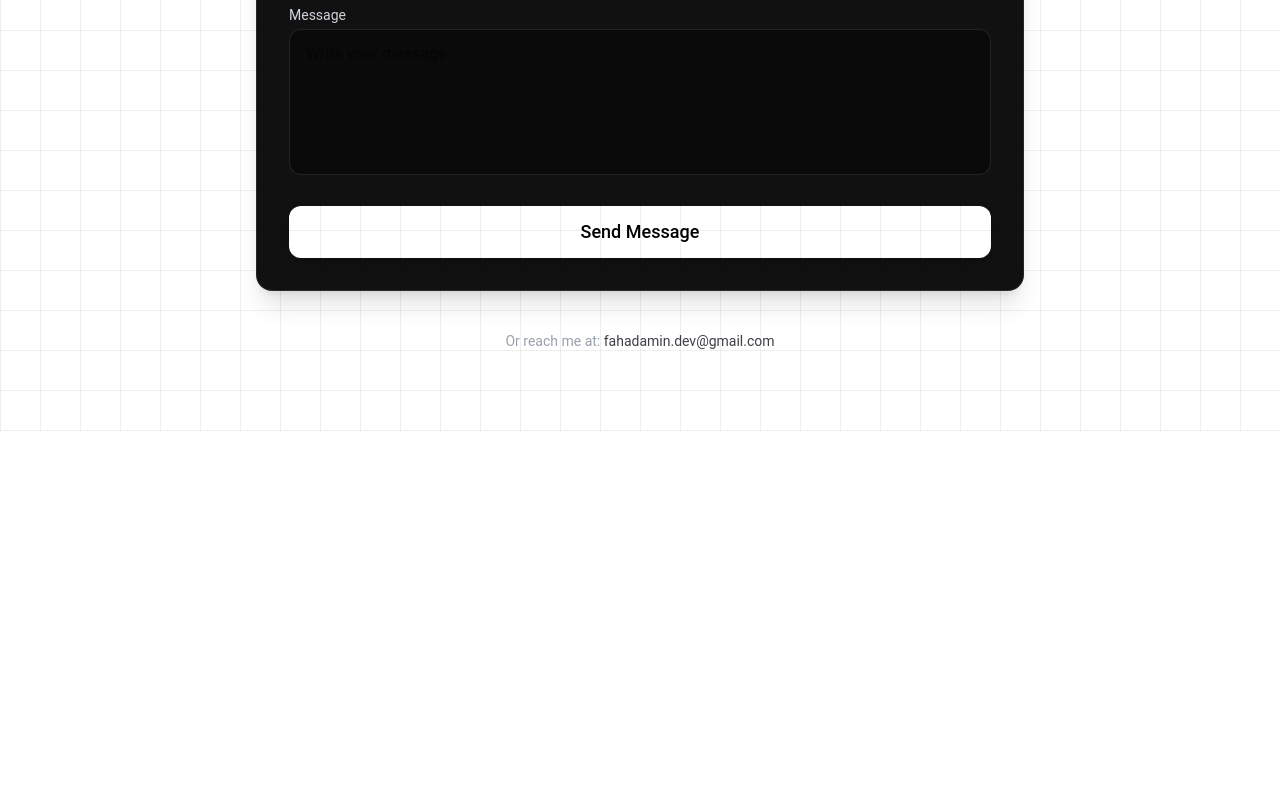
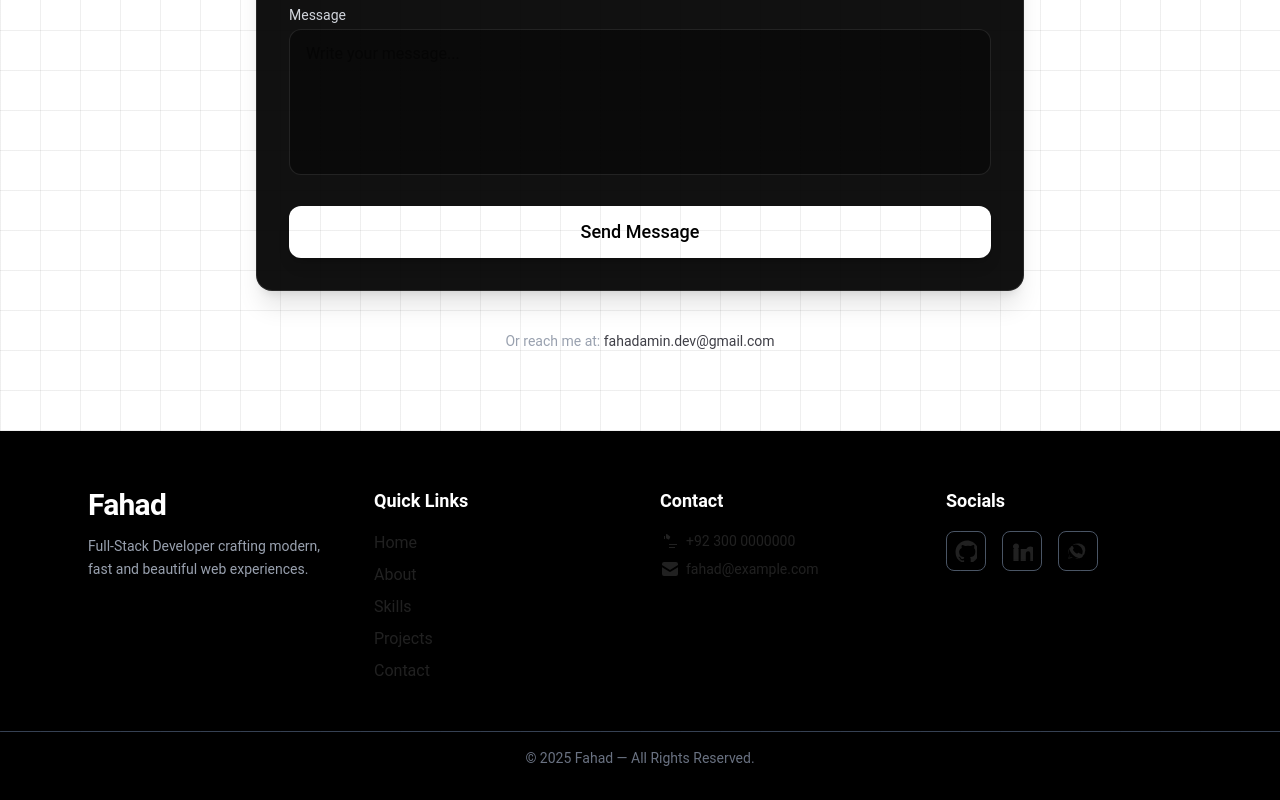
Before and after one commit to Faadi4u/portfolio, a React (Vite) app: page / in a window 1280 px wide. Shown: the part 4760-5560 px from the top of the page. Before the commit the page ends 5191 px from the top, so only its background shows below. Built offline with nearby package versions, Linux system fonts and the light colour scheme.

Commit message:
feat(footer):Footer done with repsonsive layout.

```diff
--- a/src/App.jsx
+++ b/src/App.jsx
@@ -8,7 +8,7 @@ import Skills from "./Components/Skills.jsx";
 import Projects from "./Components/Projects.jsx";
 import FAQ from "./Components/FAQ.jsx";
 import Contact from "./Components/Contact.jsx";
-// import Footer from "./Components/Footer.jsx";
+import Footer from "./Components/Footer.jsx";
 
 const App = () => {
   return (
@@ -67,12 +67,12 @@ const App = () => {
       </div>
 
       {/* Footer Section  */}
-      {/* <div className="font-grotesk relative  bg-white">
+      <div className="font-grotesk relative  bg-white">
         <div class=" absolute inset-0 grid-overlay pointer-events-none"></div>
         <div className="">
           <Footer/>
         </div>
-      </div> */}
+      </div>
 
     </div>
   );
--- /dev/null
+++ b/src/Components/Footer.jsx
@@ -0,0 +1,104 @@
+const Footer = () => {
+  return (
+    <footer className="w-full bg-black text-gray-300 pt-14 pb-8 font-neue">
+
+      {/* TOP GRID */}
+      <div className="max-w-6xl mx-auto px-6 grid grid-cols-1 md:grid-cols-4 gap-10">
+
+        {/* BRAND */}
+        <div>
+          <h2 className="text-3xl font-bold text-white tracking-tight">Fahad</h2>
+          <p className="mt-3 text-gray-400 text-sm leading-relaxed">
+            Full-Stack Developer crafting modern, fast and beautiful web experiences.
+          </p>
+        </div>
+
+        {/* QUICK LINKS */}
+        <div>
+          <h3 className="text-lg font-semibold text-white mb-4">Quick Links</h3>
+          <ul className="space-y-2">
+            {["Home", "About", "Skills", "Projects", "Contact"].map((item) => (
+              <li key={item}>
+                <a
+                  href={`#${item.toLowerCase()}`}
+                  className="hover:text-white transition"
+                >
+                  {item}
+                </a>
+              </li>
+            ))}
+          </ul>
+        </div>
+
+        {/* CONTACT */}
+        <div>
+          <h3 className="text-lg font-semibold text-white mb-4">Contact</h3>
+          <ul className="space-y-2 text-sm">
+            <li className="flex items-center gap-2">
+              {/* Phone SVG */}
+              <svg width="18" height="18" fill="currentColor">
+                <path d="M6.6 2C6.2 2 6 2.4 6 2.8v3c0 .3.2.6.5.7l2 1c.3.1.6 0 .7-.3l1-2c.1-.2.1-.5-.1-.7L7.5 2.4C7.3 2.2 7.1 2 6.8 2h-.2zM4 4h1v3H4V4zm11 12H9v-1h6v1zm2-3H9v-1h8v1z"/>
+              </svg>
+              <a href="tel:+923000000000">+92 300 0000000</a>
+            </li>
+
+            <li className="flex items-center gap-2">
+              {/* Email SVG */}
+              <svg width="18" height="18" fill="currentColor">
+                <path d="M2 4a2 2 0 0 1 2-2h12a2 2 0 0 1 2 2v1l-8 5-8-5V4zm0 3.2 7.4 4.6c.4.2.8.2 1.2 0L18 7.2V14a2 2 0 0 1-2 2H4a2 2 0 0 1-2-2V7.2z"/>
+              </svg>
+              <a href="mailto:fahad@example.com">fahad@example.com</a>
+            </li>
+          </ul>
+        </div>
+
+        {/* SOCIALS */}
+        <div>
+          <h3 className="text-lg font-semibold text-white mb-4">Socials</h3>
+          <div className="flex gap-4">
+
+            {/* GitHub */}
+            <a
+              href="https://github.com/"
+              target="_blank"
+              className="p-2 border border-gray-600 rounded-lg hover:bg-white hover:text-black transition"
+            >
+              <svg width="22" height="22" fill="currentColor">
+                <path d="M12 .5C5.7.5.5 5.7.5 12a11.5 11.5 0 0 0 7.8 10.9c.6.1.8-.3.8-.6v-2c-3.2.7-3.9-1.4-3.9-1.4-.5-1.1-1.2-1.4-1.2-1.4-1-.7.1-.7.1-.7 1.1.1 1.6 1.1 1.6 1.1.9 1.6 2.4 1.1 3 .8.1-.7.4-1.1.7-1.4-2.6-.3-5.3-1.3-5.3-6A4.6 4.6 0 0 1 6.8 8a4.3 4.3 0 0 1 .1-3.1s1-.3 3.2 1.2a11 11 0 0 1 5.8 0C18 4.6 19 5 19 5a4.3 4.3 0 0 1 .1 3.1 4.6 4.6 0 0 1 1.2 3.2c0 4.7-2.7 5.7-5.3 6 .4.4.7 1 .7 2v2.9c0 .3.2.8.8.6A11.5 11.5 0 0 0 23.5 12c0-6.3-5.2-11.5-11.5-11.5z"/>
+              </svg>
+            </a>
+
+            {/* LinkedIn */}
+            <a
+              href="https://linkedin.com/"
+              target="_blank"
+              className="p-2 border border-gray-600 rounded-lg hover:bg-white hover:text-black transition"
+            >
+              <svg width="22" height="22" fill="currentColor">
+                <path d="M4.98 3.5C3.34 3.5 2 4.85 2 6.48s1.34 2.97 2.98 2.97h.03A2.97 2.97 0 0 0 7.97 6.48 2.97 2.97 0 0 0 4.98 3.5zM2.4 21h5.2V8.9H2.4V21zM9.7 8.9V21h5.1v-6.5c0-1.7.3-3.3 2.4-3.3 2.1 0 2.1 2 2.1 3.4V21h5.1v-7.7c0-3.8-.8-6.7-5-6.7-2 0-3.3 1.1-3.8 2.2h-.1V8.9H9.7z"/>
+              </svg>
+            </a>
+
+            {/* WhatsApp */}
+            <a
+              href="https://wa.me/923000000000"
+              target="_blank"
+              className="p-2 border border-gray-600 rounded-lg hover:bg-white hover:text-black transition"
+            >
+              <svg width="22" height="22" fill="currentColor">
+                <path d="M17.5 6.5a8.9 8.9 0 0 0-15.2 8.6l-1 3.7 3.8-1a8.9 8.9 0 0 0 12.4-11.3zm-8.6 12.2c-1.5 0-3-.5-4.3-1.3l-.3-.2-2.3.6.6-2.3-.2-.3a7.1 7.1 0 1 1 6.4 3.5zm4.3-5.2c-.2-.1-1.4-.7-1.6-.8s-.4-.1-.6.1l-.5.7c-.2.2-.4.2-.6.1-.3-.1-1.2-.4-2.3-1.5-1-1-1.5-2-1.6-2.3-.1-.2 0-.4.1-.6l.5-.6c.2-.2.2-.4.1-.6l-.8-1.6c-.2-.4-.5-.4-.6-.4h-.6c-.2 0-.6.1-.9.4-.3.3-1.2 1.1-1.2 2.7s1.2 3.1 1.4 3.3c.2.2 2.3 3.5 5.6 4.8 3.3 1.3 3.3.9 3.9.8.6-.1 1.9-.8 2.2-1.5.3-.7.3-1.3.2-1.4-.1-.1-.2-.2-.4-.3z"/>
+              </svg>
+            </a>
+          </div>
+        </div>
+      </div>
+
+      {/* BOTTOM COPYRIGHT */}
+      <div className="mt-12 text-center text-gray-500 text-sm border-t border-gray-700 pt-4">
+        © 2025 Fahad — All Rights Reserved.
+      </div>
+    </footer>
+  );
+};
+
+export default Footer;
```
